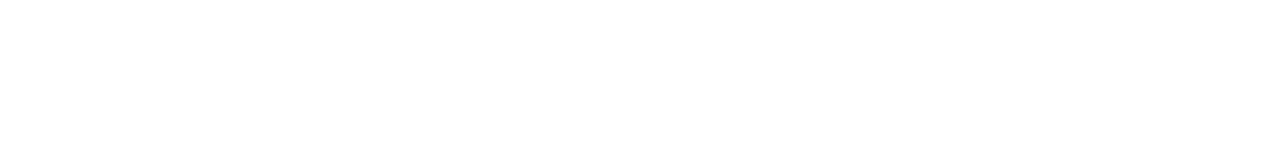
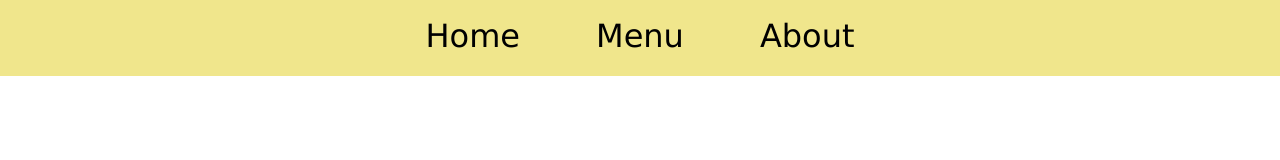
Before and after one commit to drdexe/odin-restaurant-page, a website built with webpack: page src/template.html in a window 1280 px wide. Built offline with nearby package versions, Linux system fonts and the light colour scheme.

Commit message:
Make navbar

```diff
--- a/src/index.js
+++ b/src/index.js
@@ -1 +1,3 @@
 import "./styles.css";
+
+alert("test");
--- a/src/styles.css
+++ b/src/styles.css
@@ -0,0 +1,33 @@
+* {
+  box-sizing: border-box;
+}
+
+body {
+  margin: 0;
+  padding: 0;
+  font-family: Verdana, Geneva, Tahoma, sans-serif;
+}
+
+header {
+  background-color: khaki;
+  padding: 1rem;
+}
+
+nav {
+  display: flex;
+  justify-content: center;
+  gap: 4rem;
+}
+
+nav > button {
+  font: inherit;
+  font-size: 2rem;
+  color: black;
+  background: none;
+  border: none;
+  border-bottom: 4px solid transparent;
+}
+
+nav > button:hover {
+  border-bottom: 4px solid goldenrod;
+}
--- a/src/template.html
+++ b/src/template.html
@@ -6,6 +6,15 @@
   <title>Restaurant Page</title>
 </head>
 <body>
+  <header>
+    <nav>
+      <button>Home</button>
+      <button>Menu</button>
+      <button>About</button>
+    </nav>
+  </header>
+  <div id="content">
 
+  </div>
 </body>
 </html>
```
